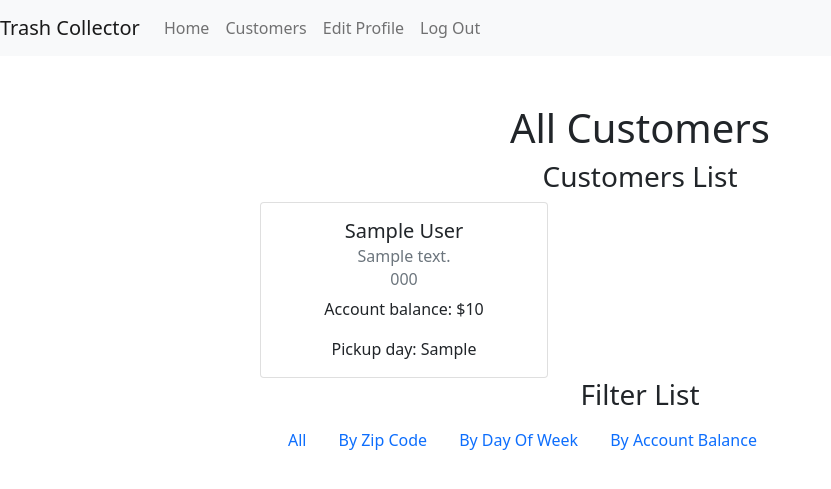
After one commit to danielramirez0/trash_collector, a Django app: page /employees/customers/All/All in a window 1280 px wide. The commit adds this page. Shown: the top 489 px of the page, without its empty margins (0-831 px from the left). Run offline with Django 3.2, Linux system fonts and the light colour scheme; a user stored in the database is signed in; tables that the repository leaves empty hold one stand-in row (values such as "Sample post").

Commit message:
Adds customer viewport for employee, can be filtered Basic logic for static filtering enabled, needs form for advanced filtering

```diff
--- /dev/null
+++ b/trash_collector/employees/templates/employees/customers.html
@@ -0,0 +1,36 @@
+{% extends 'employees/employee_base.html' %}
+
+{% block title %}{% block header %} {{display_title}}{% endblock %}{% endblock %}
+
+{% block content %}
+{% if user.is_authenticated %}
+<h3>Customers List</h3>
+<div class="row">
+    {% for customer in all_customers %}
+    <div class="card" style="width: 18rem;">
+        <div class="card-body">
+            <h5 class="card-title">{{customer.name}}</h5>
+            <h6 class="card-subtitle mb-2 text-muted">{{customer.address}}</h6>
+            <h6 class="card-subtitle mb-2 text-muted">{{customer.zip_code}}</h6>
+            <p class="card-text">Account balance: ${{customer.balance}}</p>
+            <p class="card-text">Pickup day: {{customer.weekly_pickup}}</p>
+        </div>
+    </div>
+    {% endfor %}
+</div>
+<div class="row">
+    <h3>Filter List</h3>
+    <div class="btn-group" role="group" aria-label="Filters">
+        <a class="nav-item nav-link" href="{% url 'employees:customers' 'All' 'All'%}">All</a>
+        <a class="nav-item nav-link" href="{% url 'employees:customers' 'zip_code' '10001'%}">By Zip Code</a>
+        <a class="nav-item nav-link" href="{% url 'employees:customers' 'weekly_pickup' 'Monday'%}">By Day Of Week</a>
+        <a class="nav-item nav-link" href="{% url 'employees:customers' 'balance' '20'%}">By Account Balance</a>
+    </div>
+</div>
+
+{% else %}
+<p>You are at the employee index, but you are not logged in.</p>
+<a href="{% url 'login' %}">Log In</a>
+<a href="{% url 'accounts:register' %}">Sign Up</a>
+{% endif %}
+{% endblock %}
--- a/trash_collector/employees/templates/employees/employee_base.html
+++ b/trash_collector/employees/templates/employees/employee_base.html
@@ -2,5 +2,6 @@
 
 {% block navbar %}
     <a class="nav-item nav-link" href="{% url 'employees:index' %}">Home</a>
+    <a class="nav-item nav-link" href="{% url 'employees:customers' 'All' 'All'%}">Customers</a>
     <a class="nav-item nav-link" href="{% url 'employees:edit_profile' %}">Edit Profile</a>
 {% endblock %}
--- a/trash_collector/employees/urls.py
+++ b/trash_collector/employees/urls.py
@@ -8,5 +8,6 @@ app_name = "employees"
 urlpatterns = [
     path('', views.index, name="index"),
     path('new/', views.create, name="create"),
+    path('customers/<str:filter_prop>/<str:filter_value>', views.customers, name="customers"),
     path('edit_profile/', views.edit_profile, name="edit_profile")
 ]
--- a/trash_collector/employees/views.py
+++ b/trash_collector/employees/views.py
@@ -10,8 +10,6 @@ from datetime import date
 
 from .models import Employee
 # Create your views here.
-
-# TODO: Create a function for each path created in employees/urls.py. Each will need a template as well.
 
 
 @login_required
@@ -69,3 +67,34 @@ def edit_profile(request):
             'logged_in_employee': logged_in_employee
         }
         return render(request, 'employees/edit_profile.html', context)
+
+
+@login_required
+def customers(request, filter_prop, filter_value):
+    logged_in_user = request.user
+    Customer = apps.get_model('customers.Customer')
+    if filter_prop == 'All':
+        customers_list = Customer.objects.all()
+        display_title = 'All Customers'
+    else:
+        if filter_prop == 'zip_code':
+            customers_list = Customer.objects.filter(zip_code=filter_value)
+            display_title = f"Customers in Zip code {filter_value}"
+        elif filter_prop == 'balance':
+            customers_list = Customer.objects.filter(balance=filter_value)
+            display_title = f"Customers with balances of ${filter_value}"
+        elif filter_prop == 'weekly_pickup':
+            customers_list = Customer.objects.filter(weekly_pickup=filter_value)
+            display_title = f"Customers with weekly pickup day of {filter_value}"
+    today = date.today()
+    try:
+        logged_in_employee = Employee.objects.get(user=logged_in_user)
+        context = {
+            'logged_in_employee': logged_in_employee,
+            'today': today,
+            'all_customers': customers_list,
+            'display_title': display_title,
+        }
+        return render(request, 'employees/customers.html', context)
+    except ObjectDoesNotExist:
+        return HttpResponseRedirect(reverse('employees:create'))
```
Also changed, not shown: trash_collector/employees/templates/employees/index.html (+2 -8 lines).
